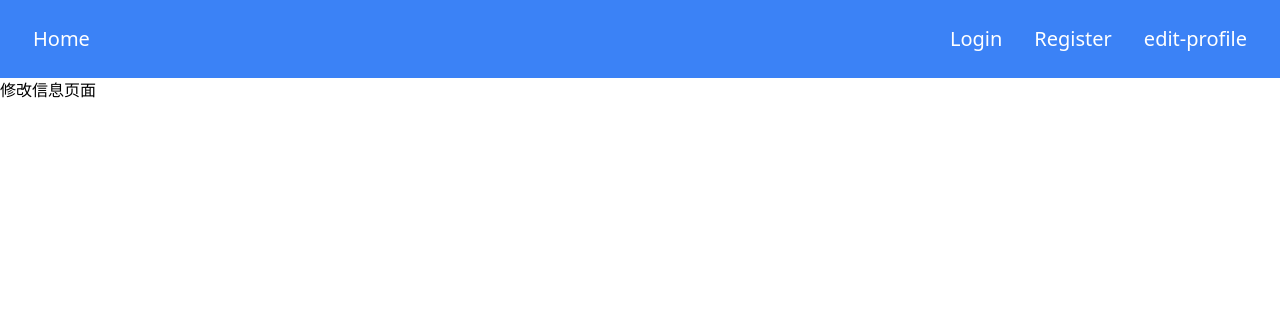
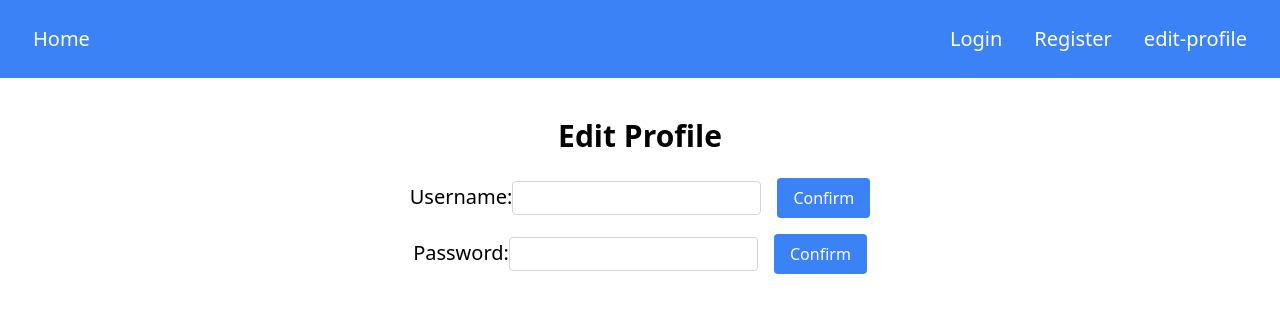
Before and after one commit to kaland891/TodoListApplication, a React (Vite) app in the folder frontend/: page /edit-profile in a window 1280 px wide. Shown: the top 312 px of the page. Built offline with nearby package versions, Linux system fonts and the light colour scheme.

Commit message:
增加修改信息

```diff
--- a/frontend/src/Store/store.jsx
+++ b/frontend/src/Store/store.jsx
@@ -5,7 +5,7 @@ import UserReducer from "../UserSlice";
 const store = configureStore({
   reducer: {
     todo: TodoReducer,
-    user: UserReducer,
+    auth: UserReducer,
   },
 });
 
--- a/frontend/src/components/EditProfilePage.jsx
+++ b/frontend/src/components/EditProfilePage.jsx
@@ -1,7 +1,94 @@
-import React from "react";
+import React, { useState } from "react";
+import { useDispatch, useSelector } from "react-redux";
+import { useNavigate } from "react-router-dom";
+import { setToken } from "../UserSlice";
 
-const EditProfilePage = () => {
-  return <div>修改信息页面</div>;
-};
+function EditProfilePage() {
+  const dispatch = useDispatch();
+  const navigate = useNavigate();
+  const [username, setUsername] = useState("");
+  const [password, setPassword] = useState("");
+  const accessToken = useSelector((state) => state.auth.access_token);
+
+  const handleUsernameChange = (e) => {
+    setUsername(e.target.value);
+  };
+
+  const handlePasswordChange = (e) => {
+    setPassword(e.target.value);
+  };
+
+  const handleSubmitUsername = () => {
+    fetch("http://localhost:8000/api/users/name", {
+      method: "PUT",
+      headers: {
+        accept: "application/json",
+        Authorization: `Bearer ${accessToken}`,
+        "Content-Type": "application/json",
+      },
+      body: JSON.stringify({
+        name: username,
+      }),
+    }).then(() => {
+      alert("username updated successfully!");
+      dispatch(setToken(""));
+      navigate("/");
+    });
+  };
+
+  const handleSubmitPassword = () => {
+    fetch("http://localhost:8000/api/users/password", {
+      method: "PUT",
+      headers: {
+        accept: "application/json",
+        Authorization: `Bearer ${accessToken}`,
+        "Content-Type": "application/json",
+      },
+      body: JSON.stringify({
+        password: password,
+      }),
+    }).then(() => {
+      alert("password updated successfully!");
+      dispatch(setToken(""));
+      navigate("/");
+    });
+  };
+
+  return (
+    <div className="flex flex-col items-center mt-10">
+      <h1 className="text-3xl font-bold">Edit Profile</h1>
+      <div className="mt-6">
+        <label className="text-xl">Username:</label>
+        <input
+          type="text"
+          value={username}
+          onChange={handleUsernameChange}
+          className="border border-gray-300 px-2 py-1 rounded"
+        />
+        <button
+          onClick={handleSubmitUsername}
+          className="ml-4 px-4 py-2 bg-blue-500 text-white rounded"
+        >
+          Confirm
+        </button>
+      </div>
+      <div className="mt-4">
+        <label className="text-xl">Password:</label>
+        <input
+          type="password"
+          value={password}
+          onChange={handlePasswordChange}
+          className="border border-gray-300 px-2 py-1 rounded"
+        />
+        <button
+          onClick={handleSubmitPassword}
+          className="ml-4 px-4 py-2 bg-blue-500 text-white rounded"
+        >
+          Confirm
+        </button>
+      </div>
+    </div>
+  );
+}
 
 export default EditProfilePage;
--- a/frontend/src/components/LoginPage.jsx
+++ b/frontend/src/components/LoginPage.jsx
@@ -25,7 +25,7 @@ const LoginPage = () => {
           const token = await response.json(); // Wait until the Promise resolves
           dispatch(setToken(token));
           alert("登录成功");
-          navigate("/");
+          navigate("/todo");
         } else {
           if (response.status === 401) {
             throw new Error("用户名或密码错误");
```
